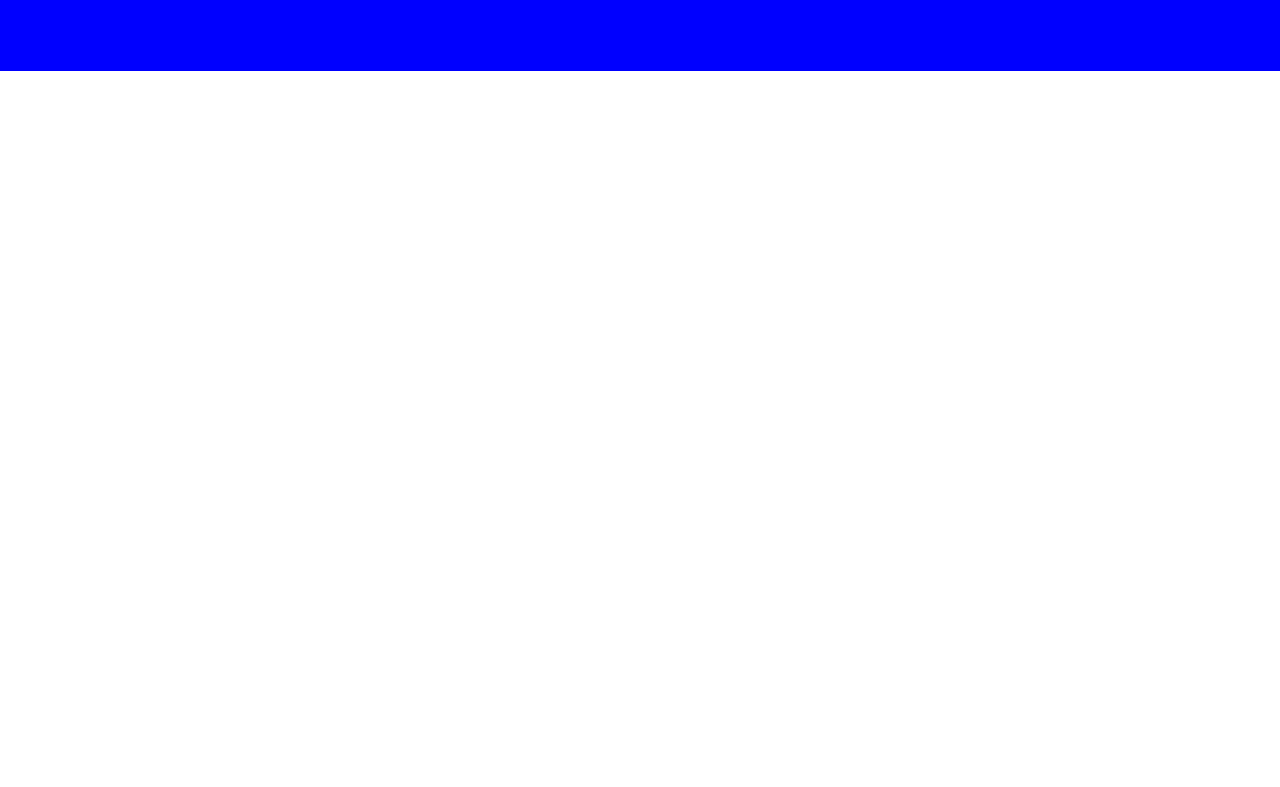
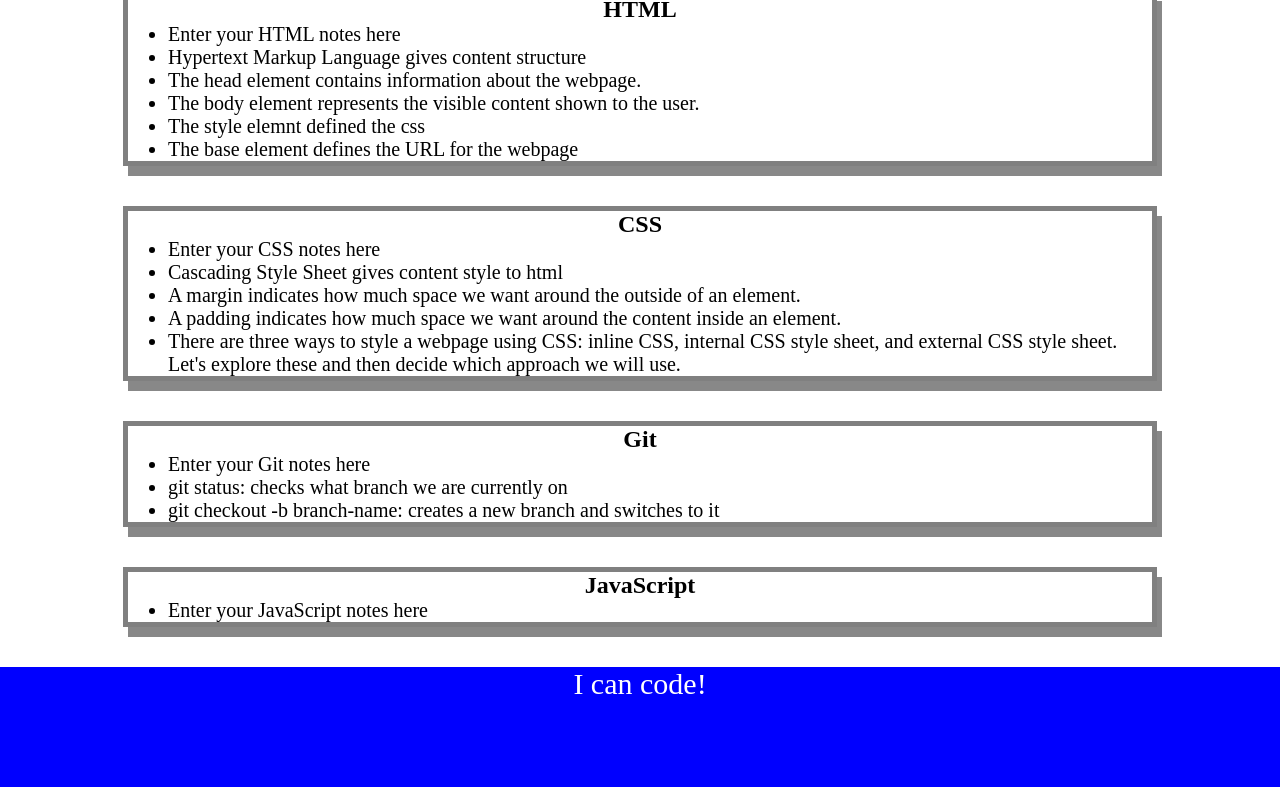
Before and after one commit to Jacobschoenbauer/prework-study-guide, a plain HTML site: page prework-study-guide/index.html in a window 1280 px wide. Shown: the part 169-956 px from the top of the page. Before the commit the page ends 800 px from the top, so only its background shows below. Drawn offline with Linux system fonts and the light colour scheme.

Commit message:
fixed bugs

```diff
--- a/prework-study-guide/index.html
+++ b/prework-study-guide/index.html
@@ -16,7 +16,57 @@
       />
     </header>
     <main>
-      <!-- Student code goes here -->
+      <section class="card" id="html-section">
+        <h2>HTML</h2>
+        <ul>
+          <li>Enter your HTML notes here</li>
+          <li>Hypertext Markup Language gives content structure</li>
+          <li>The head element contains information about the webpage.</li>
+          <li>
+            The body element represents the visible content shown to the user.
+          </li>
+          <li>The style elemnt defined the css</li>
+          <li>The base element defines the URL for the webpage</li>
+        </ul>
+      </section>
+
+      <section class="card" id="css-section">
+        <h2>CSS</h2>
+        <ul>
+          <li>Enter your CSS notes here</li>
+          <li>Cascading Style Sheet gives content style to html</li>
+          <li>
+            A margin indicates how much space we want around the outside of an
+            element.
+          </li>
+          <li>
+            A padding indicates how much space we want around the content inside
+            an element.
+          </li>
+          <li>
+            There are three ways to style a webpage using CSS: inline CSS,
+            internal CSS style sheet, and external CSS style sheet. Let's
+            explore these and then decide which approach we will use.
+          </li>
+        </ul>
+      </section>
+
+      <section class="card" id="git-section">
+        <h2>Git</h2>
+        <ul>
+          <li>Enter your Git notes here</li>
+          <li>git status: checks what branch we are currently on</li>
+          <li>
+            git checkout -b branch-name: creates a new branch and switches to it
+          </li>
+        </ul>
+      </section>
+      <section class="card" id="javascript-section">
+        <h2>JavaScript</h2>
+        <ul>
+          <li>Enter your JavaScript notes here</li>
+        </ul>
+      </section>
     </main>
 
     <footer>
```
